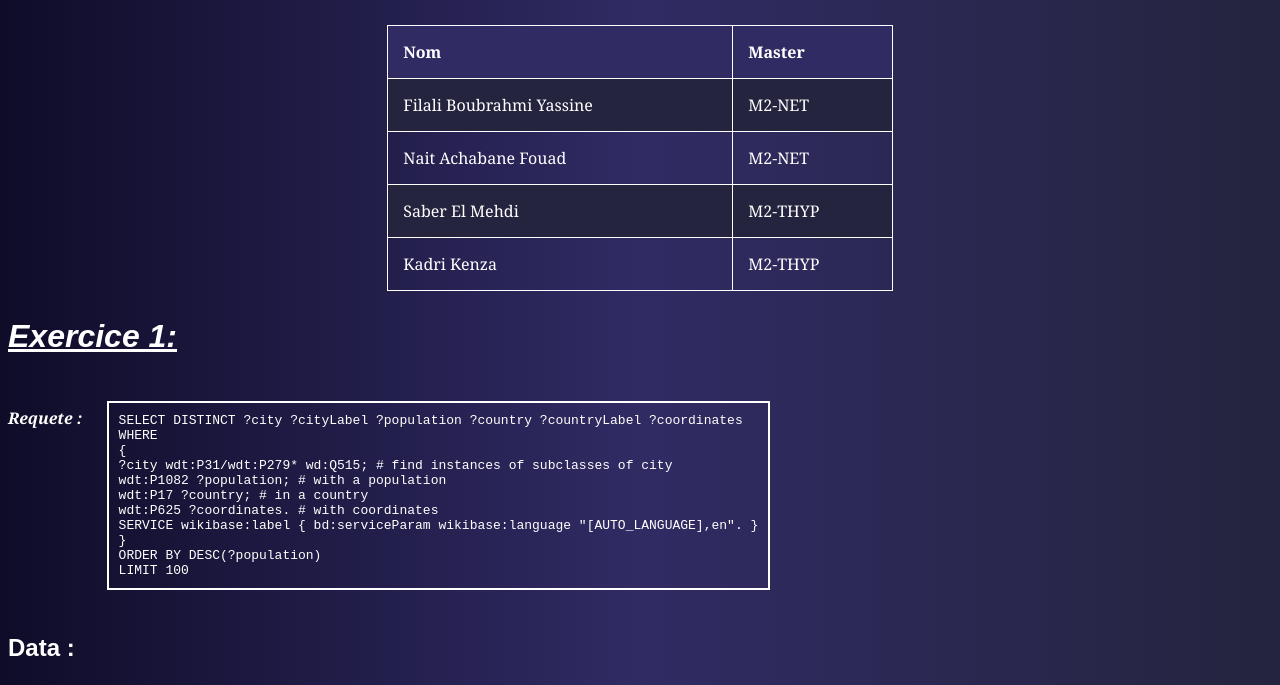
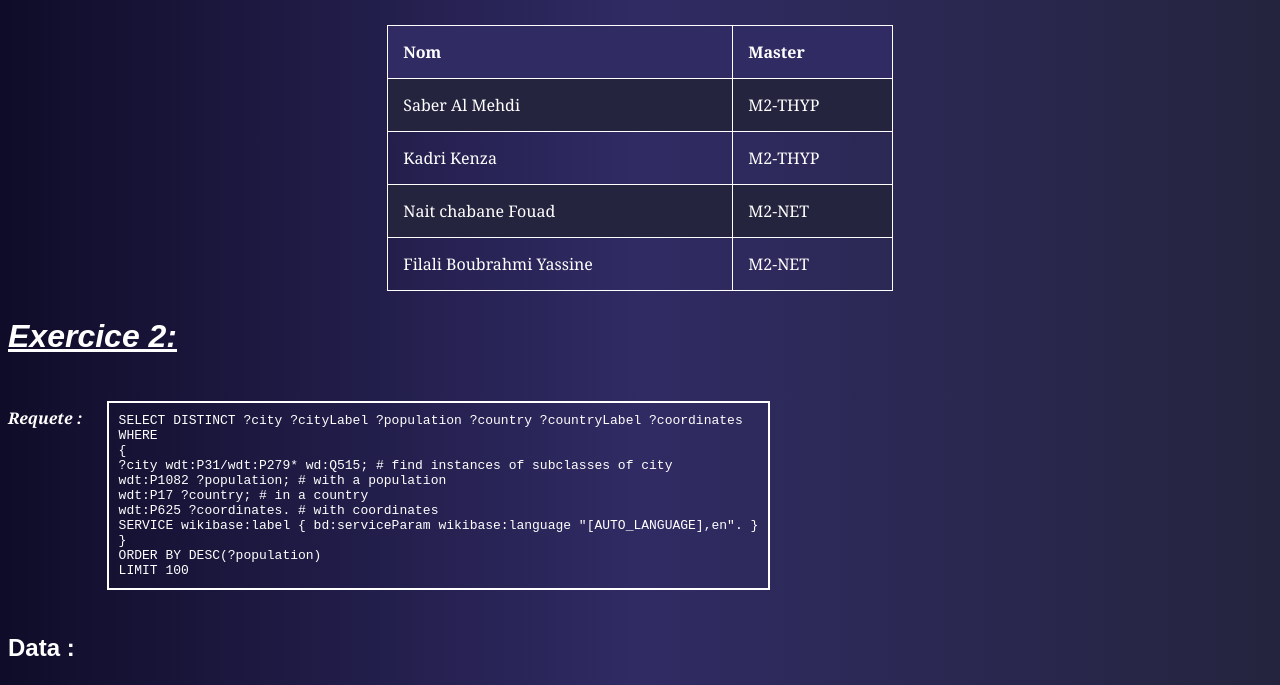
Before and after one commit to SabMehdi/datavis2024, a plain HTML site: page index.html in a window 1280 px wide. Shown: the part 115-800 px from the top of the page. Drawn offline with Linux system fonts and the light colour scheme; grey boxes are pictures that could not be loaded.

Commit message:
Update index.html

```diff
--- a/index.html
+++ b/index.html
@@ -74,25 +74,27 @@
                 <th><b>Nom</b></th>
                 <th><b>Master</b></th>
             </tr>
+
             <tr>
-                <td>Filali Boubrahmi Yassine</td>
-                <td>M2-NET</td>
-            </tr>
-            <tr>
-                <td>Nait Achabane Fouad</td>
-                <td>M2-NET</td>
-            </tr>
-            <tr>
-                <td>Saber El Mehdi</td>
+                <td>Saber Al Mehdi</td>
                 <td>M2-THYP</td>
             </tr>
             <tr>
                 <td>Kadri Kenza</td>
                 <td>M2-THYP</td>
             </tr>
+               <tr>
+                <td>Nait chabane Fouad</td>
+                <td>M2-NET</td>
+            </tr>
+             <tr>
+                <td>Filali Boubrahmi Yassine</td>
+                <td>M2-NET</td>
+            </tr>
+
         </table>
     </div>
-    <h2><u><i>Exercice 1:</i></u></h2>
+    <h2><u><i>Exercice 2:</i></u></h2>
     <i><b>Requete : </b></i>
 
     <div style="border: 2px solid white; margin: 20px; display: inline-flex;">
```
